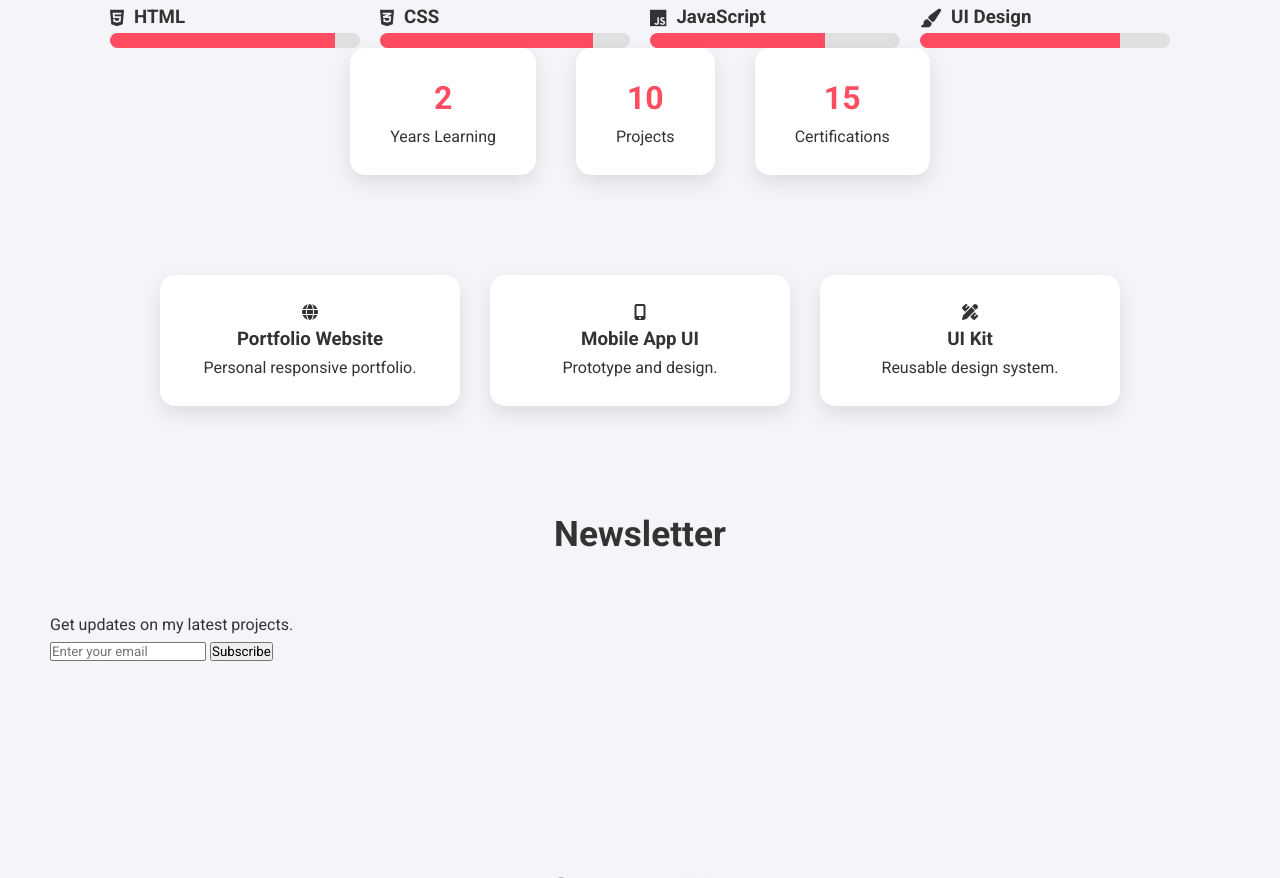
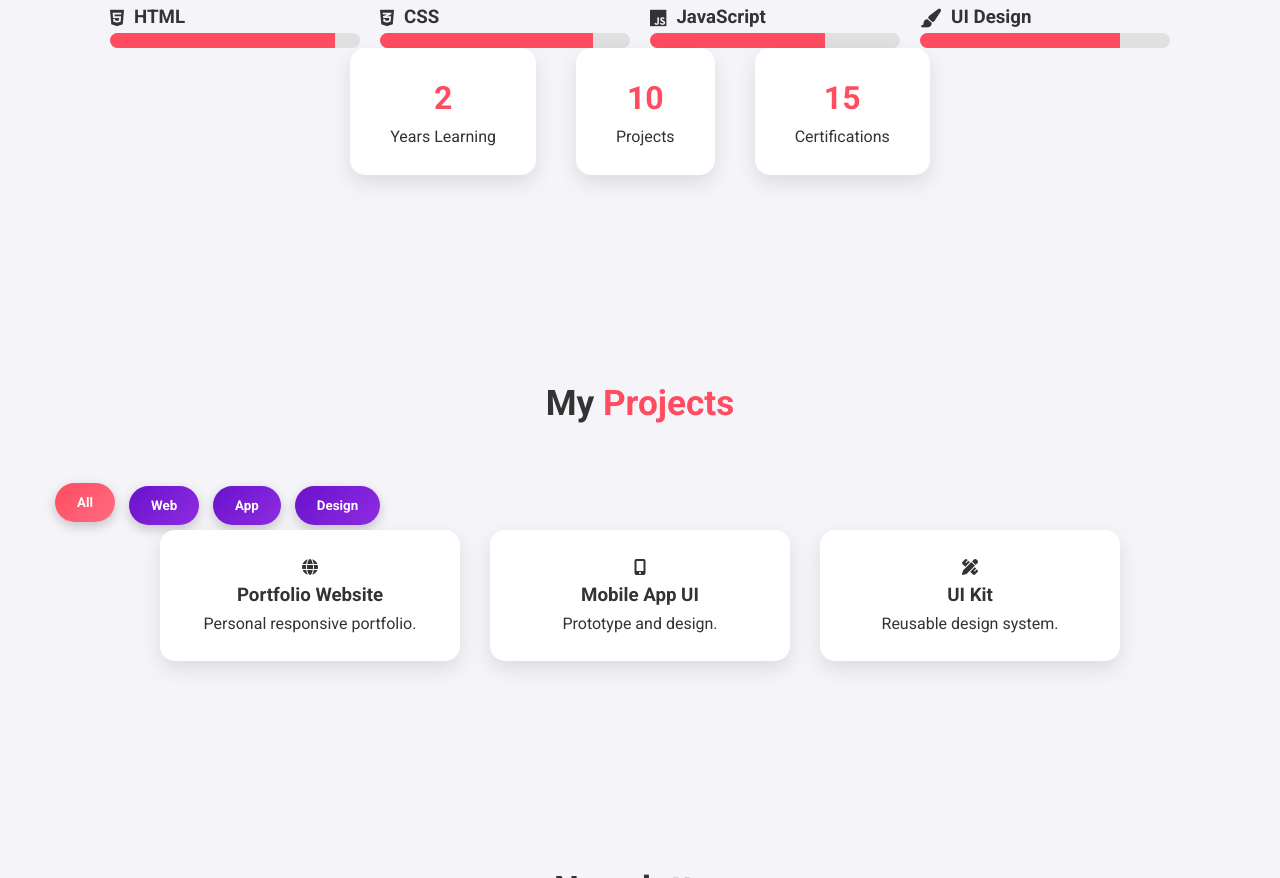
Before and after one commit to jenycil/sp, a plain HTML site: page index.html in a window 1280 px wide. Shown: the part 1922-2800 px from the top of the page. Drawn offline with Linux system fonts and the light colour scheme.

Commit message:
Update index.html

```diff
--- a/index.html
+++ b/index.html
@@ -11,6 +11,73 @@
 
   <!-- External CSS -->
   <link rel="stylesheet" href="style.css" />
+  <style>
+/* ===== BUTTON DESIGNS ===== */
+button, .home-buttons a {
+  padding: 12px 22px;
+  border-radius: 30px;
+  font-weight: bold;
+  cursor: pointer;
+  border: none;
+  transition: all 0.3s ease;
+}
+
+/* Home buttons */
+.home-buttons a {
+  background: linear-gradient(135deg, #ffffff, #ffecec);
+  color: #ff4c60;
+  box-shadow: 0 8px 20px rgba(0,0,0,0.15);
+}
+.home-buttons a:hover {
+  transform: translateY(-4px);
+  background: linear-gradient(135deg, #ff4c60, #6a11cb);
+  color: #fff;
+}
+
+/* Header icon buttons */
+.header-icons button {
+  background: transparent;
+  color: #ff4c60;
+  font-size: 1.2rem;
+}
+.header-icons button:hover {
+  transform: scale(1.2);
+}
+
+/* Project filter buttons */
+.project-filters button {
+  background: linear-gradient(135deg, #6a11cb, #8e2de2);
+  color: #fff;
+  margin: 5px;
+  box-shadow: 0 4px 12px rgba(0,0,0,0.2);
+}
+.project-filters button:hover,
+.project-filters button.active {
+  background: linear-gradient(135deg, #ff4c60, #ff6b81);
+  transform: translateY(-3px);
+}
+
+/* Form buttons */
+.contact-form button,
+.newsletter button {
+  background: linear-gradient(135deg, #ff4c60, #6a11cb);
+  color: #fff;
+  box-shadow: 0 6px 15px rgba(0,0,0,0.2);
+}
+.contact-form button:hover,
+.newsletter button:hover {
+  transform: translateY(-3px);
+  opacity: 0.9;
+}
+
+/* Scroll-to-top button */
+#scrollTop {
+  background: linear-gradient(135deg, #ff4c60, #6a11cb);
+}
+#scrollTop:hover {
+  transform: scale(1.1);
+}
+  </style>
 </head>
 <body>
 
@@ -69,7 +136,7 @@
     <div class="service-card">
       <i class="fas fa-pencil-ruler service-icon"></i>
       <h3>UI/UX Design</h3>
-      <p>Modern and user-friendly interface designs.</p>
+      <p>Modern and user‑friendly interface designs.</p>
     </div>
     <div class="service-card">
       <i class="fas fa-mobile-alt service-icon"></i>
@@ -97,6 +164,15 @@
 </section>
 
 <!-- ================= PROJECTS ================= -->
+<section id="projects">
+  <h2 class="heading">My <span>Projects</span></h2>
+  <div class="project-filters">
+    <button class="filter-btn active" data-filter="all">All</button>
+    <button class="filter-btn" data-filter="web">Web</button>
+    <button class="filter-btn" data-filter="app">App</button>
+    <button class="filter-btn" data-filter="design">Design</button>
+  </div>
+
   <div class="project-container">
     <div class="project-card" data-category="web">
       <i class="fas fa-globe project-icon"></i>
```
